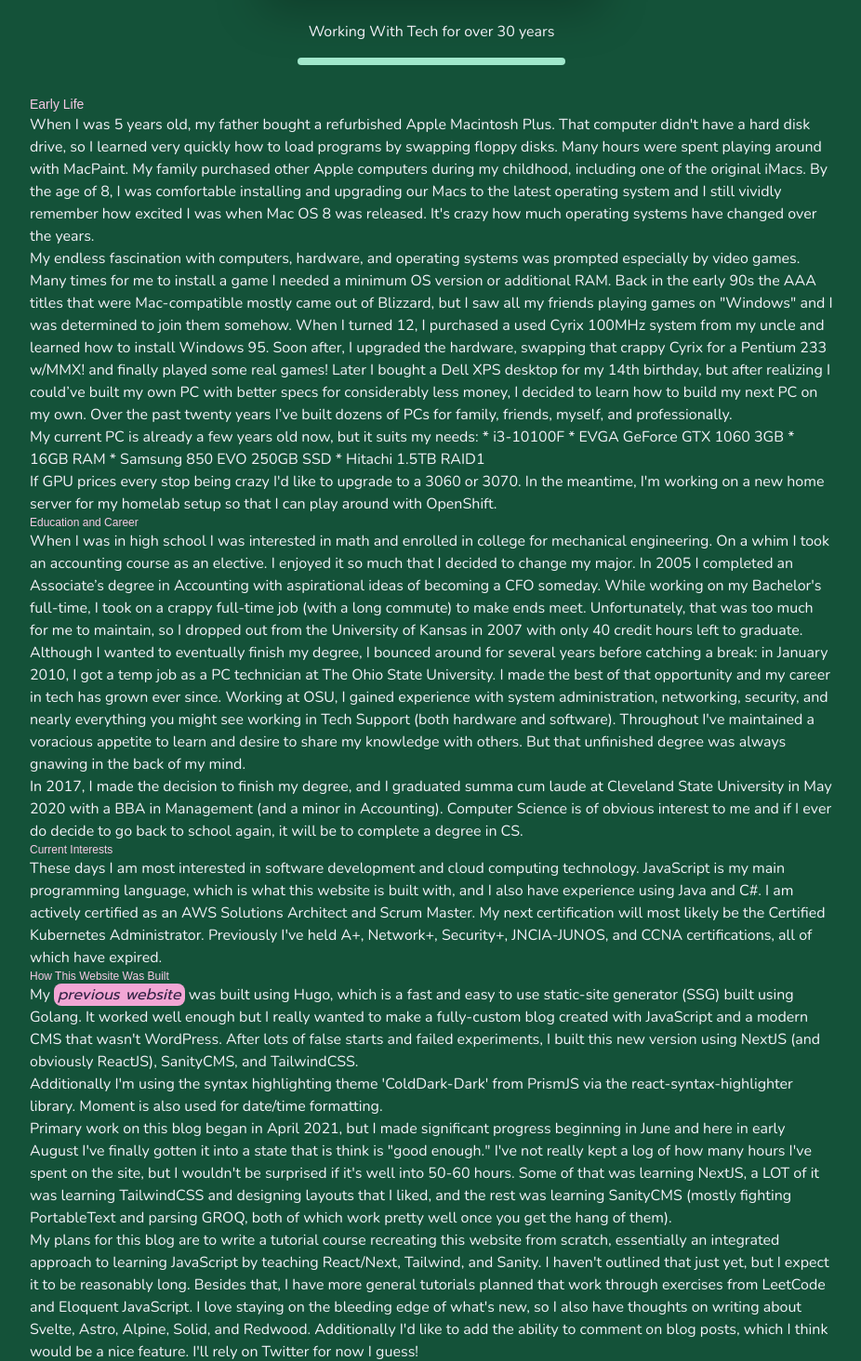
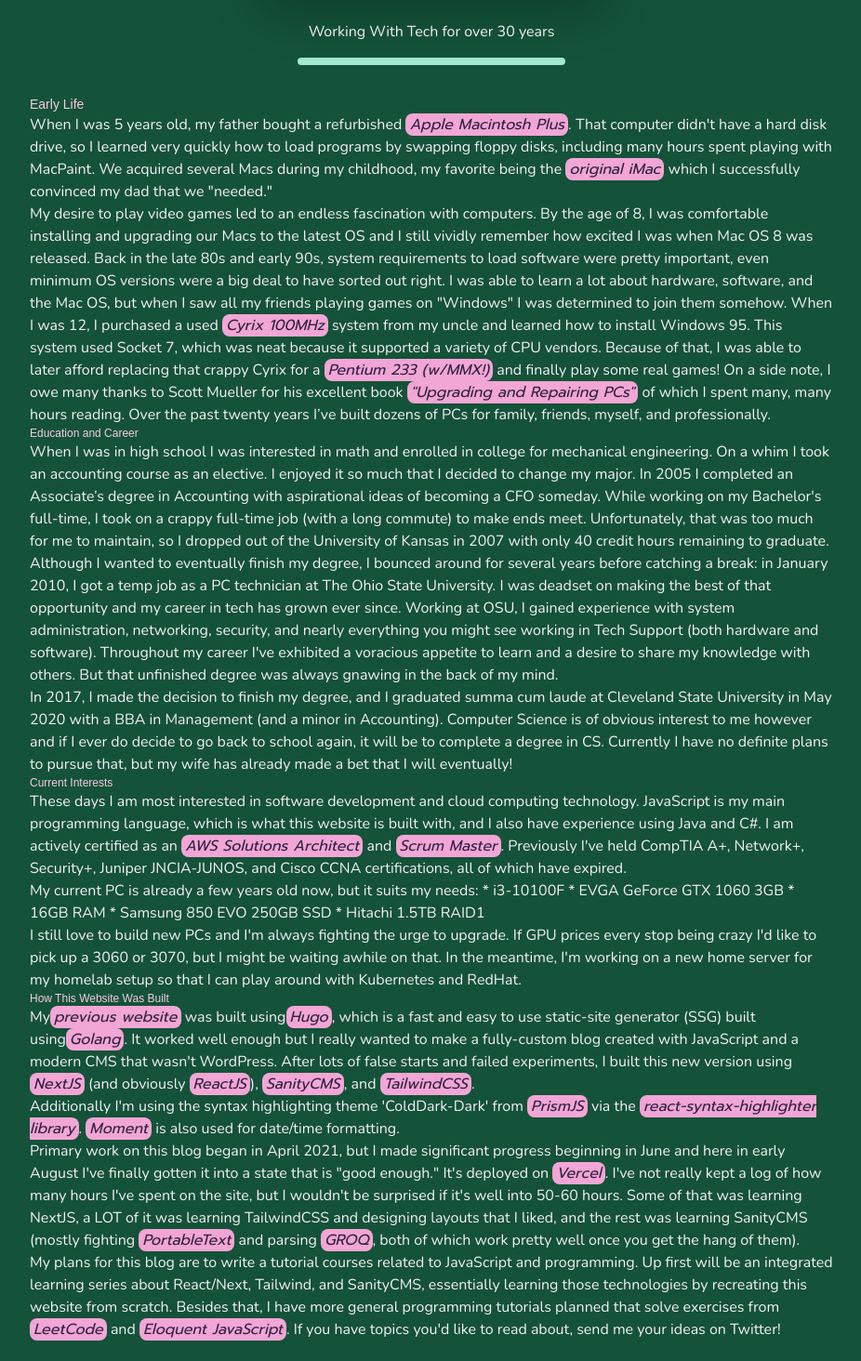
Before and after one commit to grossmeyer/personal-blog, a Next.js app: page /about in a window 1280 px wide. Shown: the part 174-1638 px from the top of the page at 93% size, without its empty margins (176-1102 px from the left). Built offline with nearby package versions, Linux system fonts and the light colour scheme; a web font is replaced by a local one; what @tailwindcss/typography would draw is missing.

Commit message:
Edited README and updated About page

```diff
--- a/pages/about.js
+++ b/pages/about.js
@@ -12,31 +12,30 @@
         <main className='prose-lg md:prose-xl font-typeface text-synthgrape-50'>
           <h2 className='font-header text-synthpink-100 text-sm'>Early Life</h2>
           <p>
-            When I was 5 years old, my father bought a refurbished Apple Macintosh Plus. That computer didn't have a
-            hard disk drive, so I learned very quickly how to load programs by swapping floppy disks. Many hours were
-            spent playing around with MacPaint. My family purchased other Apple computers during my childhood, including
-            one of the original iMacs. By the age of 8, I was comfortable installing and upgrading our Macs to the
-            latest operating system and I still vividly remember how excited I was when Mac OS 8 was released. It's
-            crazy how much operating systems have changed over the years.
+            When I was 5 years old, my father bought a refurbished{' '}
+            <FancyLink href='https://en.wikipedia.org/wiki/Macintosh_Plus'>Apple Macintosh Plus</FancyLink>. That
+            computer didn't have a hard disk drive, so I learned very quickly how to load programs by swapping floppy
+            disks, including many hours spent playing with MacPaint. We acquired several Macs during my childhood, my
+            favorite being the <FancyLink href='https://en.wikipedia.org/wiki/IMac_G3'>original iMac</FancyLink> which I
+            successfully convinced my dad that we "needed."
           </p>
           <p>
-            My endless fascination with computers, hardware, and operating systems was prompted especially by video
-            games. Many times for me to install a game I needed a minimum OS version or additional RAM. Back in the
-            early 90s the AAA titles that were Mac-compatible mostly came out of Blizzard, but I saw all my friends
-            playing games on "Windows" and I was determined to join them somehow. When I turned 12, I purchased a used
-            Cyrix 100MHz system from my uncle and learned how to install Windows 95. Soon after, I upgraded the
-            hardware, swapping that crappy Cyrix for a Pentium 233 w/MMX! and finally played some real games! Later I
-            bought a Dell XPS desktop for my 14th birthday, but after realizing I could’ve built my own PC with better
-            specs for considerably less money, I decided to learn how to build my next PC on my own. Over the past
-            twenty years I’ve built dozens of PCs for family, friends, myself, and professionally.
-          </p>
-          <p>
-            My current PC is already a few years old now, but it suits my needs: * i3-10100F * EVGA GeForce GTX 1060 3GB
-            * 16GB RAM * Samsung 850 EVO 250GB SSD * Hitachi 1.5TB RAID1
-          </p>
-          <p>
-            If GPU prices every stop being crazy I'd like to upgrade to a 3060 or 3070. In the meantime, I'm working on
-            a new home server for my homelab setup so that I can play around with OpenShift.
+            My desire to play video games led to an endless fascination with computers. By the age of 8, I was
+            comfortable installing and upgrading our Macs to the latest OS and I still vividly remember how excited I
+            was when Mac OS 8 was released. Back in the late 80s and early 90s, system requirements to load software
+            were pretty important, even minimum OS versions were a big deal to have sorted out right. I was able to
+            learn a lot about hardware, software, and the Mac OS, but when I saw all my friends playing games on
+            "Windows" I was determined to join them somehow. When I was 12, I purchased a used{' '}
+            <FancyLink href='https://en.wikipedia.org/wiki/Cyrix_6x86'>Cyrix 100MHz</FancyLink> system from my uncle and
+            learned how to install Windows 95. This system used Socket 7, which was neat because it supported a variety
+            of CPU vendors. Because of that, I was able to later afford replacing that crappy Cyrix for a{' '}
+            <FancyLink href='https://en.wikipedia.org/wiki/Pentium_(original)#P55C'>Pentium 233 (w/MMX!)</FancyLink> and
+            finally play some real games! On a side note, I owe many thanks to Scott Mueller for his excellent book{' '}
+            <FancyLink href='https://www.oreilly.com/library/view/upgrading-and-repairing/9780134057729/'>
+              "Upgrading and Repairing PCs"
+            </FancyLink>{' '}
+            of which I spent many, many hours reading. Over the past twenty years I’ve built dozens of PCs for family,
+            friends, myself, and professionally.
           </p>
           <h3 className='font-header text-synthpink-100 text-xs'>Education and Career</h3>
           <p>
@@ -44,58 +43,88 @@
             whim I took an accounting course as an elective. I enjoyed it so much that I decided to change my major. In
             2005 I completed an Associate’s degree in Accounting with aspirational ideas of becoming a CFO someday.
             While working on my Bachelor's full-time, I took on a crappy full-time job (with a long commute) to make
-            ends meet. Unfortunately, that was too much for me to maintain, so I dropped out from the University of
-            Kansas in 2007 with only 40 credit hours left to graduate.
+            ends meet. Unfortunately, that was too much for me to maintain, so I dropped out of the University of Kansas
+            in 2007 with only 40 credit hours remaining to graduate.
           </p>
           <p>
             Although I wanted to eventually finish my degree, I bounced around for several years before catching a
-            break: in January 2010, I got a temp job as a PC technician at The Ohio State University. I made the best of
-            that opportunity and my career in tech has grown ever since. Working at OSU, I gained experience with system
-            administration, networking, security, and nearly everything you might see working in Tech Support (both
-            hardware and software). Throughout I've maintained a voracious appetite to learn and desire to share my
-            knowledge with others. But that unfinished degree was always gnawing in the back of my mind.
+            break: in January 2010, I got a temp job as a PC technician at The Ohio State University. I was deadset on
+            making the best of that opportunity and my career in tech has grown ever since. Working at OSU, I gained
+            experience with system administration, networking, security, and nearly everything you might see working in
+            Tech Support (both hardware and software). Throughout my career I've exhibited a voracious appetite to learn
+            and a desire to share my knowledge with others. But that unfinished degree was always gnawing in the back of
+            my mind.
           </p>
           <p>
             In 2017, I made the decision to finish my degree, and I graduated summa cum laude at Cleveland State
             University in May 2020 with a BBA in Management (and a minor in Accounting). Computer Science is of obvious
-            interest to me and if I ever do decide to go back to school again, it will be to complete a degree in CS.
+            interest to me however and if I ever do decide to go back to school again, it will be to complete a degree
+            in CS. Currently I have no definite plans to pursue that, but my wife has already made a bet that I will
+            eventually!
           </p>
           <h3 className='font-header text-synthpink-100 text-xs'>Current Interests</h3>
           <p>
             These days I am most interested in software development and cloud computing technology. JavaScript is my
             main programming language, which is what this website is built with, and I also have experience using Java
-            and C#. I am actively certified as an AWS Solutions Architect and Scrum Master. My next certification will
-            most likely be the Certified Kubernetes Administrator. Previously I've held A+, Network+, Security+,
-            JNCIA-JUNOS, and CCNA certifications, all of which have expired.
+            and C#. I am actively certified as an{' '}
+            <FancyLink href='https://aws.amazon.com/certification/certified-solutions-architect-associate/'>
+              AWS Solutions Architect
+            </FancyLink>{' '}
+            and{' '}
+            <FancyLink href='https://www.scrumalliance.org/get-certified/scrum-master-track/certified-scrummaster'>
+              Scrum Master
+            </FancyLink>
+            . Previously I've held CompTIA A+, Network+, Security+, Juniper JNCIA-JUNOS, and Cisco CCNA certifications,
+            all of which have expired.
+          </p>
+          <p>
+            My current PC is already a few years old now, but it suits my needs: * i3-10100F * EVGA GeForce GTX 1060 3GB
+            * 16GB RAM * Samsung 850 EVO 250GB SSD * Hitachi 1.5TB RAID1
+          </p>
+          <p>
+            I still love to build new PCs and I'm always fighting the urge to upgrade. If GPU prices every stop being
+            crazy I'd like to pick up a 3060 or 3070, but I might be waiting awhile on that. In the meantime, I'm
+            working on a new home server for my homelab setup so that I can play around with Kubernetes and RedHat.
           </p>
           <h3 className='font-header text-synthpink-100 text-xs'>How This Website Was Built</h3>
           <p>
-            My <FancyLink href='https://github.com/grossmeyer/glennmeyer.dev'>previous website</FancyLink> was built
-            using Hugo, which is a fast and easy to use static-site generator (SSG) built using Golang. It worked well
-            enough but I really wanted to make a fully-custom blog created with JavaScript and a modern CMS that wasn't
-            WordPress. After lots of false starts and failed experiments, I built this new version using NextJS (and
-            obviously ReactJS), SanityCMS, and TailwindCSS.
+            My<FancyLink href='https://github.com/grossmeyer/glennmeyer.dev'>previous website</FancyLink> was built
+            using<FancyLink href='https://gohugo.io/'>Hugo</FancyLink>, which is a fast and easy to use static-site
+            generator (SSG) built using<FancyLink href='https://golang.org/'>Golang</FancyLink>. It worked well enough
+            but I really wanted to make a fully-custom blog created with JavaScript and a modern CMS that wasn't
+            WordPress. After lots of false starts and failed experiments, I built this new version using{' '}
+            <FancyLink href='https://nextjs.org/'>NextJS</FancyLink> (and obviously{' '}
+            <FancyLink href='https://reactjs.org/'>ReactJS</FancyLink>),{' '}
+            <FancyLink href='https://sanity.io/'>SanityCMS</FancyLink>, and{' '}
+            <FancyLink href='https://tailwindcss.com/'>TailwindCSS</FancyLink>.
           </p>
           <p>
-            Additionally I'm using the syntax highlighting theme 'ColdDark-Dark' from PrismJS via the
-            react-syntax-highlighter library. Moment is also used for date/time formatting.
+            Additionally I'm using the syntax highlighting theme 'ColdDark-Dark' from{' '}
+            <FancyLink href='https://prismjs.com/'>PrismJS</FancyLink> via the{' '}
+            <FancyLink href='https://www.npmjs.com/package/react-syntax-highlighter'>
+              react-syntax-highlighter library
+            </FancyLink>
+            . <FancyLink href='https://www.npmjs.com/package/moment'>Moment</FancyLink> is also used for date/time
+            formatting.
           </p>
           <p>
             Primary work on this blog began in April 2021, but I made significant progress beginning in June and here in
-            early August I've finally gotten it into a state that is think is "good enough." I've not really kept a log
-            of how many hours I've spent on the site, but I wouldn't be surprised if it's well into 50-60 hours. Some of
-            that was learning NextJS, a LOT of it was learning TailwindCSS and designing layouts that I liked, and the
-            rest was learning SanityCMS (mostly fighting PortableText and parsing GROQ, both of which work pretty well
+            early August I've finally gotten it into a state that is "good enough." It's deployed on{' '}
+            <FancyLink href='https://vercel.com/'>Vercel</FancyLink>. I've not really kept a log of how many hours I've
+            spent on the site, but I wouldn't be surprised if it's well into 50-60 hours. Some of that was learning
+            NextJS, a LOT of it was learning TailwindCSS and designing layouts that I liked, and the rest was learning
+            SanityCMS (mostly fighting{' '}
+            <FancyLink href='https://www.sanity.io/docs/presenting-block-text'>PortableText</FancyLink> and parsing{' '}
+            <FancyLink href='https://www.sanity.io/docs/overview-groq'>GROQ</FancyLink>, both of which work pretty well
             once you get the hang of them).
           </p>
           <p>
-            My plans for this blog are to write a tutorial course recreating this website from scratch, essentially an
-            integrated approach to learning JavaScript by teaching React/Next, Tailwind, and Sanity. I haven't outlined
-            that just yet, but I expect it to be reasonably long. Besides that, I have more general tutorials planned
-            that work through exercises from LeetCode and Eloquent JavaScript. I love staying on the bleeding edge of
-            what's new, so I also have thoughts on writing about Svelte, Astro, Alpine, Solid, and Redwood. Additionally
-            I'd like to add the ability to comment on blog posts, which I think would be a nice feature. I'll rely on
-            Twitter for now I guess!
+            My plans for this blog are to write a tutorial courses related to JavaScript and programming. Up first will
+            be an integrated learning series about React/Next, Tailwind, and SanityCMS, essentially learning those
+            technologies by recreating this website from scratch. Besides that, I have more general programming
+            tutorials planned that solve exercises from <FancyLink href='https://leetcode.com/'>LeetCode</FancyLink> and{' '}
+            <FancyLink href='https://eloquentjavascript.net/'>Eloquent JavaScript</FancyLink>. If you have topics you'd
+            like to read about, send me your ideas on Twitter!
           </p>
           <br />
         </main>
```
Also changed, not shown: 1 other file (tests, documents, lock files or other folders).
